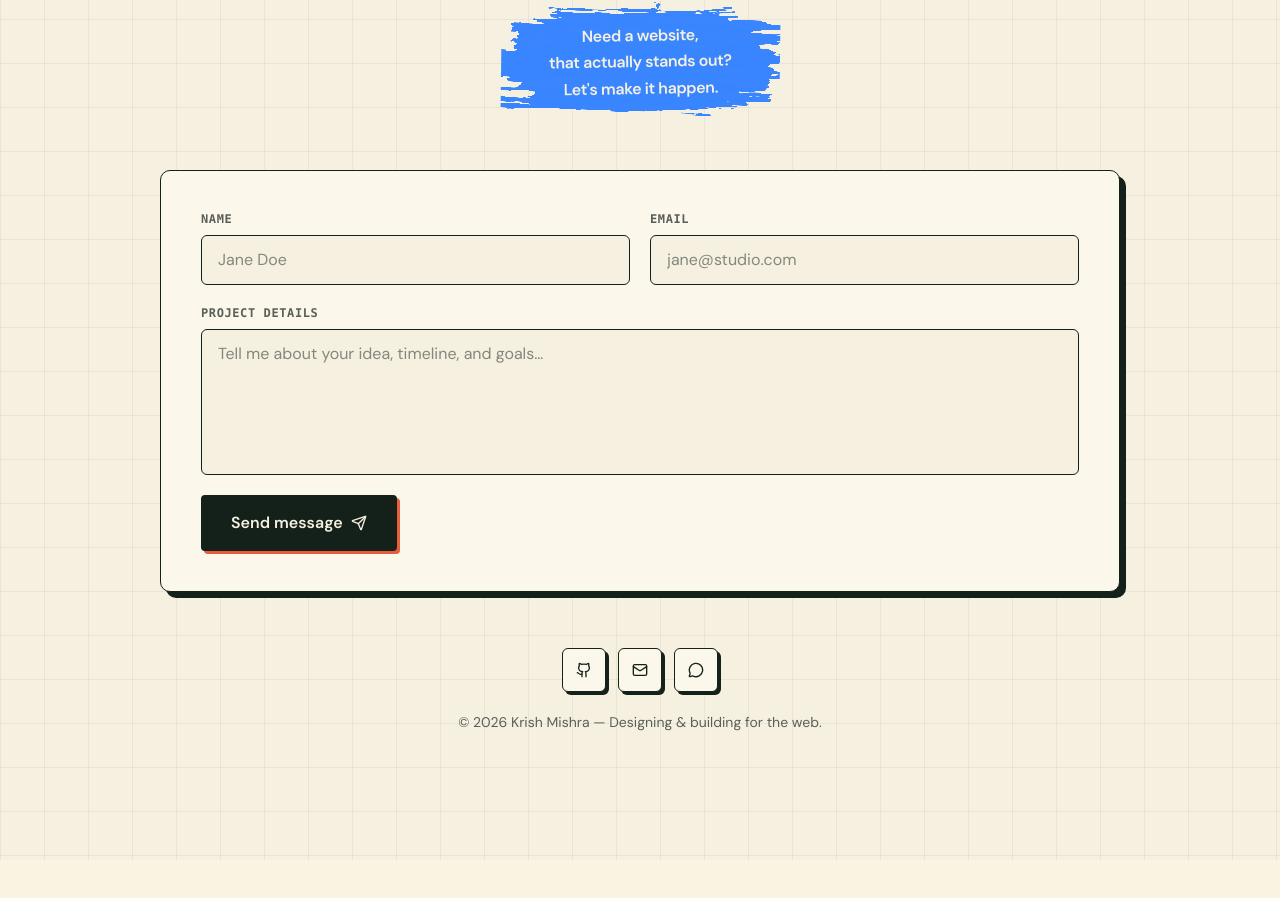
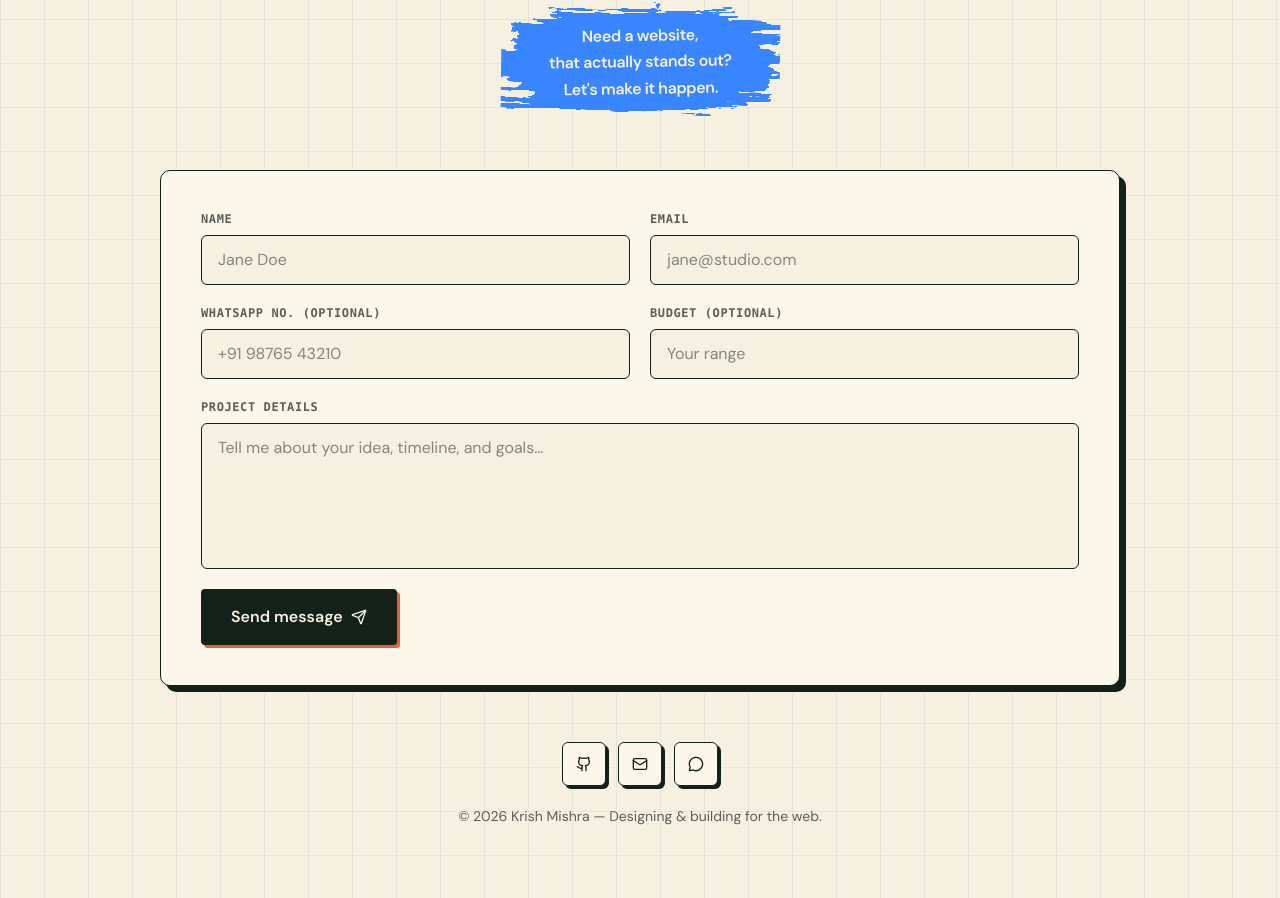
Before and after one commit to KrrishSR4/KrishMishra, a React (Vite) app: page / in a window 1280 px wide. Shown: the part 7433-8331 px from the top of the page. Before the commit the page ends 8293 px from the top, so only its background shows below. Built offline with nearby package versions, Linux system fonts and the light colour scheme.

Commit message:
added whatsappno and budget in contact form

```diff
--- a/src/components/Contact.tsx
+++ b/src/components/Contact.tsx
@@ -1,5 +1,5 @@
-import { motion } from "motion/react";
-import { Send, Github, Mail, MessageCircle } from "lucide-react";
+import { AnimatePresence, motion } from "motion/react";
+import { CheckCircle2, Github, LoaderCircle, Mail, MessageCircle, Send } from "lucide-react";
 import { useState } from "react";
 import { BrushStroke } from "./BrushStroke";
 
@@ -13,6 +13,7 @@ const MUTED = "#5a5f5a";
 
 export function Contact() {
   const [sent, setSent] = useState(false);
+  const [isSubmitting, setIsSubmitting] = useState(false);
   const [error, setError] = useState("");
 
   const handleSubmit = async (e: React.FormEvent<HTMLFormElement>) => {
@@ -20,6 +21,7 @@ export function Contact() {
     const form = e.currentTarget;
     const formData = new FormData(form);
     setError("");
+    setIsSubmitting(true);
     try {
       const res = await fetch("/api/contact", {
         method: "POST",
@@ -28,9 +30,8 @@ export function Contact() {
       const text = await res.text();
       const data = text ? JSON.parse(text) : {};
       if (res.ok && data.success) {
+        form.reset();
         setSent(true);
-        form.reset();
-        setTimeout(() => setSent(false), 3000);
       } else {
         setError(data.error || `Unable to send your message. Status: ${res.status}`);
       }
@@ -41,6 +42,8 @@ export function Contact() {
           ? `Unable to send your message: ${error.message}`
           : "Unable to send your message. Please try again."
       );
+    } finally {
+      setIsSubmitting(false);
     }
   };
 
@@ -96,15 +99,13 @@ export function Contact() {
           </div>
         </motion.div>
 
-        <motion.form
-          action="/api/contact"
-          method="POST"
+        <motion.div
+          layout
           initial={{ opacity: 0, y: 20 }}
           whileInView={{ opacity: 1, y: 0 }}
           viewport={{ once: true }}
-          transition={{ duration: 0.6 }}
-          onSubmit={handleSubmit}
-          className="p-6 sm:p-10 grid gap-5"
+          transition={{ duration: 0.45, layout: { duration: 0.45, ease: "easeInOut" } }}
+          className="relative overflow-hidden"
           style={{
             backgroundColor: SURFACE,
             border: `1.5px solid ${INK}`,
@@ -112,19 +113,39 @@ export function Contact() {
             boxShadow: `6px 6px 0 0 ${INK}`,
           }}
         >
+          <AnimatePresence mode="wait">
+            {!sent ? (
+              <motion.form
+                key="contact-form"
+                action="/api/contact"
+                method="POST"
+                initial={{ opacity: 1, y: 0 }}
+                exit={{ opacity: 0, y: -16, filter: "blur(4px)" }}
+                transition={{ duration: 0.32, ease: "easeOut" }}
+                onSubmit={handleSubmit}
+                className="p-6 sm:p-10 grid gap-5"
+              >
                 <div className="grid sm:grid-cols-2 gap-5">
-            <label className="grid gap-2">
+                  {[
+                    { label: "Name", name: "name", type: "text", required: true, placeholder: "Jane Doe" },
+                    { label: "Email", name: "email", type: "email", required: true, placeholder: "jane@studio.com" },
+                    { label: "WhatsApp no. (optional)", name: "whatsapp", type: "tel", required: false, placeholder: "+91 98765 43210" },
+                    { label: "Budget (optional)", name: "budget", type: "text", required: false, placeholder: "Your range" },
+                  ].map((field) => (
+                    <label key={field.name} className="grid gap-2">
                       <span
                         className="text-xs font-semibold uppercase tracking-wider font-mono"
                         style={{ color: MUTED }}
                       >
-                Name
+                        {field.label}
                       </span>
                       <input
-                required
-                name="name"
+                        required={field.required}
+                        type={field.type}
+                        name={field.name}
                         className="px-4 py-3 outline-none transition-all duration-200"
-                placeholder="Jane Doe"
+                        placeholder={field.placeholder}
+                        disabled={isSubmitting}
                         style={{
                           backgroundColor: BG,
                           border: `1.5px solid ${INK}`,
@@ -141,35 +162,7 @@ export function Contact() {
                         }}
                       />
                     </label>
-            <label className="grid gap-2">
-              <span
-                className="text-xs font-semibold uppercase tracking-wider font-mono"
-                style={{ color: MUTED }}
-              >
-                Email
-              </span>
-              <input
-                required
-                type="email"
-                name="email"
-                className="px-4 py-3 outline-none transition-all duration-200"
-                placeholder="jane@studio.com"
-                style={{
-                  backgroundColor: BG,
-                  border: `1.5px solid ${INK}`,
-                  borderRadius: 6,
-                  color: INK,
-                }}
-                onFocus={(e) => {
-                  e.currentTarget.style.borderColor = ORANGE;
-                  e.currentTarget.style.boxShadow = `3px 3px 0 0 ${ORANGE}`;
-                }}
-                onBlur={(e) => {
-                  e.currentTarget.style.borderColor = INK;
-                  e.currentTarget.style.boxShadow = "none";
-                }}
-              />
-            </label>
+                  ))}
                 </div>
 
                 <label className="grid gap-2">
@@ -185,6 +178,7 @@ export function Contact() {
                     name="message"
                     className="px-4 py-3 outline-none transition-all duration-200 resize-none"
                     placeholder="Tell me about your idea, timeline, and goals…"
+                    disabled={isSubmitting}
                     style={{
                       backgroundColor: BG,
                       border: `1.5px solid ${INK}`,
@@ -202,19 +196,73 @@ export function Contact() {
                   />
                 </label>
 
+                <div className="flex flex-col sm:flex-row sm:items-center gap-4">
                   <button
                     type="submit"
-            className="brut-cta group justify-self-start inline-flex items-center gap-2 px-7 py-3.5 font-semibold"
+                    disabled={isSubmitting}
+                    className="brut-cta group justify-self-start inline-flex items-center justify-center gap-2 px-7 py-3.5 font-semibold disabled:cursor-wait disabled:opacity-80"
                   >
-            {sent ? "Message sent ✓" : "Send message"}
+                    {isSubmitting ? "Sending..." : "Send message"}
+                    {isSubmitting ? (
+                      <LoaderCircle className="w-4 h-4 animate-spin" />
+                    ) : (
                       <Send className="w-4 h-4 group-hover:translate-x-1 transition-transform" />
+                    )}
                   </button>
+                  <AnimatePresence>
                     {error ? (
-            <p className="text-sm font-medium" style={{ color: ORANGE }}>
+                      <motion.p
+                        initial={{ opacity: 0, x: -8 }}
+                        animate={{ opacity: 1, x: 0 }}
+                        exit={{ opacity: 0, x: -8 }}
+                        className="text-sm font-medium"
+                        style={{ color: ORANGE }}
+                      >
                         {error}
+                      </motion.p>
+                    ) : null}
+                  </AnimatePresence>
+                </div>
+              </motion.form>
+            ) : (
+              <motion.div
+                key="contact-success"
+                initial={{ opacity: 0, y: 18, scale: 0.96 }}
+                animate={{ opacity: 1, y: 0, scale: 1 }}
+                transition={{ duration: 0.42, ease: "easeOut" }}
+                className="min-h-[420px] p-8 sm:p-12 flex items-center justify-center"
+              >
+                <div className="max-w-md text-center">
+                  <motion.div
+                    initial={{ scale: 0, rotate: -18 }}
+                    animate={{ scale: 1, rotate: 0 }}
+                    transition={{ type: "spring", stiffness: 260, damping: 18, delay: 0.12 }}
+                    className="mx-auto mb-6 w-16 h-16 flex items-center justify-center"
+                    style={{
+                      backgroundColor: "#dff4e5",
+                      border: `2px solid ${INK}`,
+                      borderRadius: 999,
+                      boxShadow: `4px 4px 0 0 ${INK}`,
+                      color: "#17803d",
+                    }}
+                  >
+                    <CheckCircle2 className="w-9 h-9" />
+                  </motion.div>
+                  <h3 className="text-3xl sm:text-4xl font-bold tracking-tight mb-4" style={{ color: INK }}>
+                    Thanks for reaching out.
+                  </h3>
+                  <p className="text-base sm:text-lg leading-8" style={{ color: MUTED }}>
+                    I've received your inquiry and
+                    <br />
+                    will get back to you shortly
+                    <br />
+                    to discuss the next steps.
                   </p>
-          ) : null}
-        </motion.form>
+                </div>
+              </motion.div>
+            )}
+          </AnimatePresence>
+        </motion.div>
 
         {/* social links & footer */}
         <div className="mt-14 flex flex-col items-center gap-5">
```
Also changed, not shown: 1 other file (tests, documents, lock files or other folders). Lines whose indentation alone changed are shown as unchanged.
